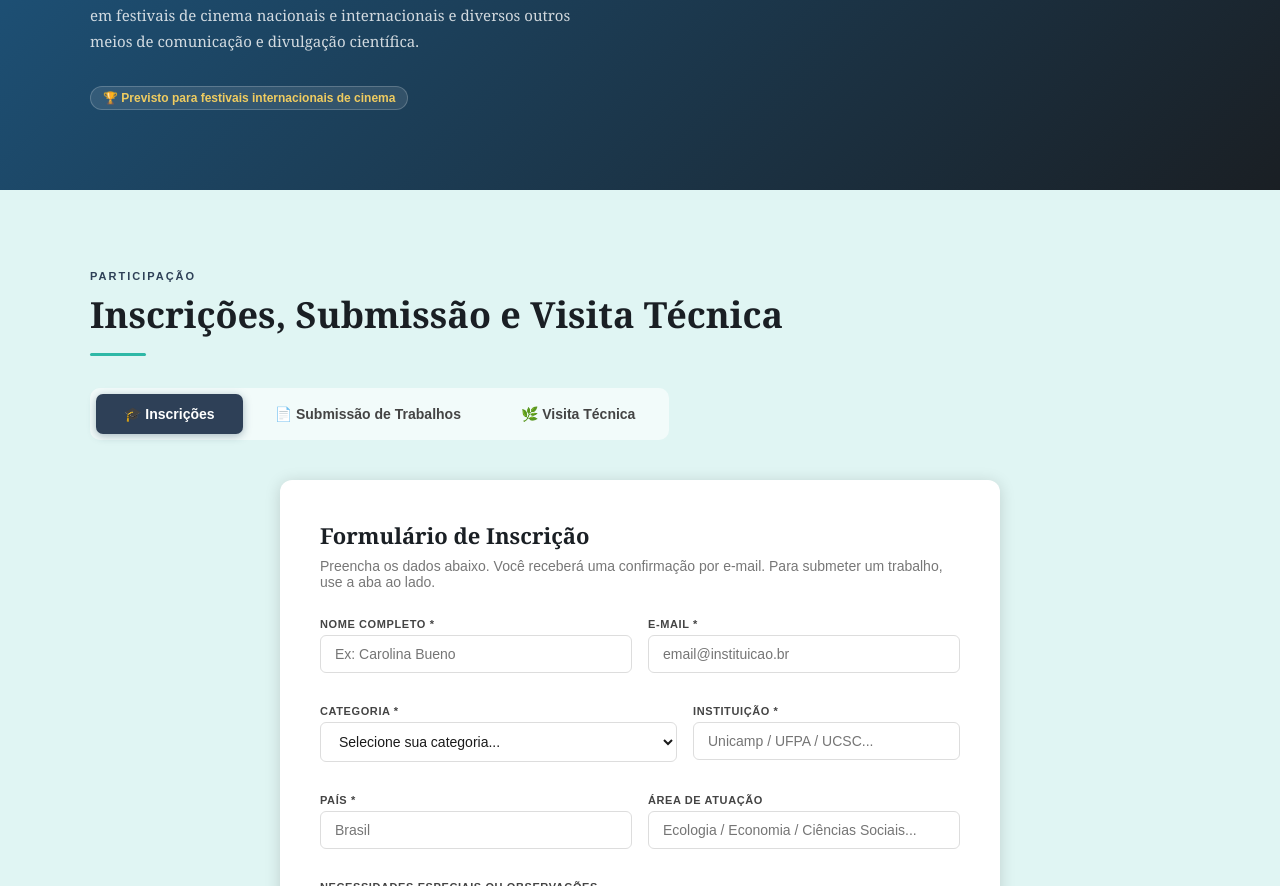
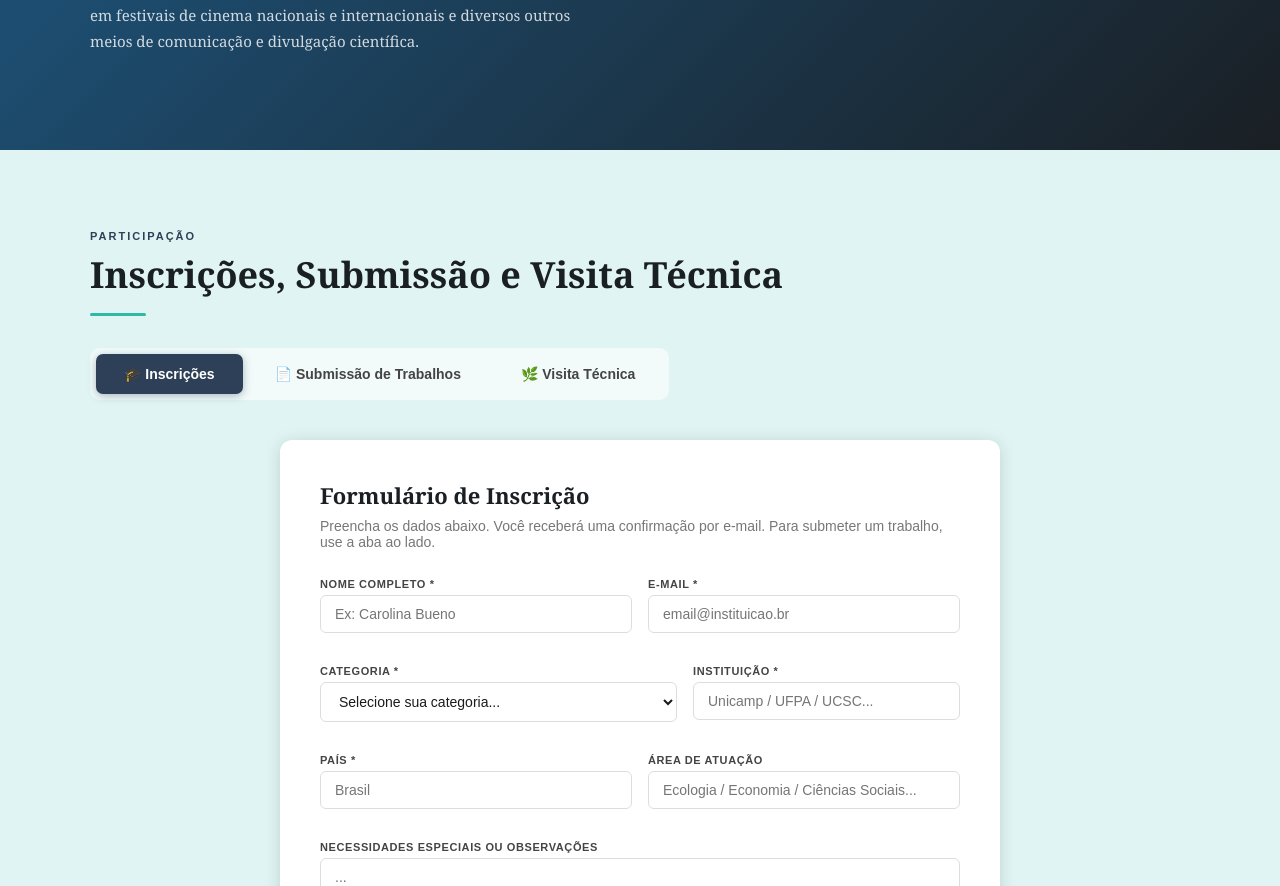
Before and after one commit to cobenefitsconference/cobenefits-conference, a plain HTML site: page index.html in a window 1280 px wide. Shown: the part 6303-7189 px from the top of the page. Drawn offline with Linux system fonts and the light colour scheme.

Commit message:
Remove film festival chip from documentary section

```diff
--- a/index.html
+++ b/index.html
@@ -1784,10 +1784,6 @@
           <p data-lang="en">
             In partnership with UFPA and the Mangrove Ecology Laboratory, Unicamp and the University of California Santa Cruz, the documentary brings together community voices and the co-benefits of mangroves for nature and people. The film will be submitted to national and international film festivals and various other media and science communication channels.
           </p>
-          <div class="chip mt-16" style="background:rgba(255,255,255,0.1);color:var(--gold-light);border:1px solid rgba(255,255,255,0.2);">
-            <span data-lang="pt">🏆 Previsto para festivais internacionais de cinema</span>
-            <span data-lang="en">🏆 Targeting international film festivals</span>
-          </div>
         </div>
         <div class="doc-visual">
           <div class="doc-visual-icon">🎥</div>
```
